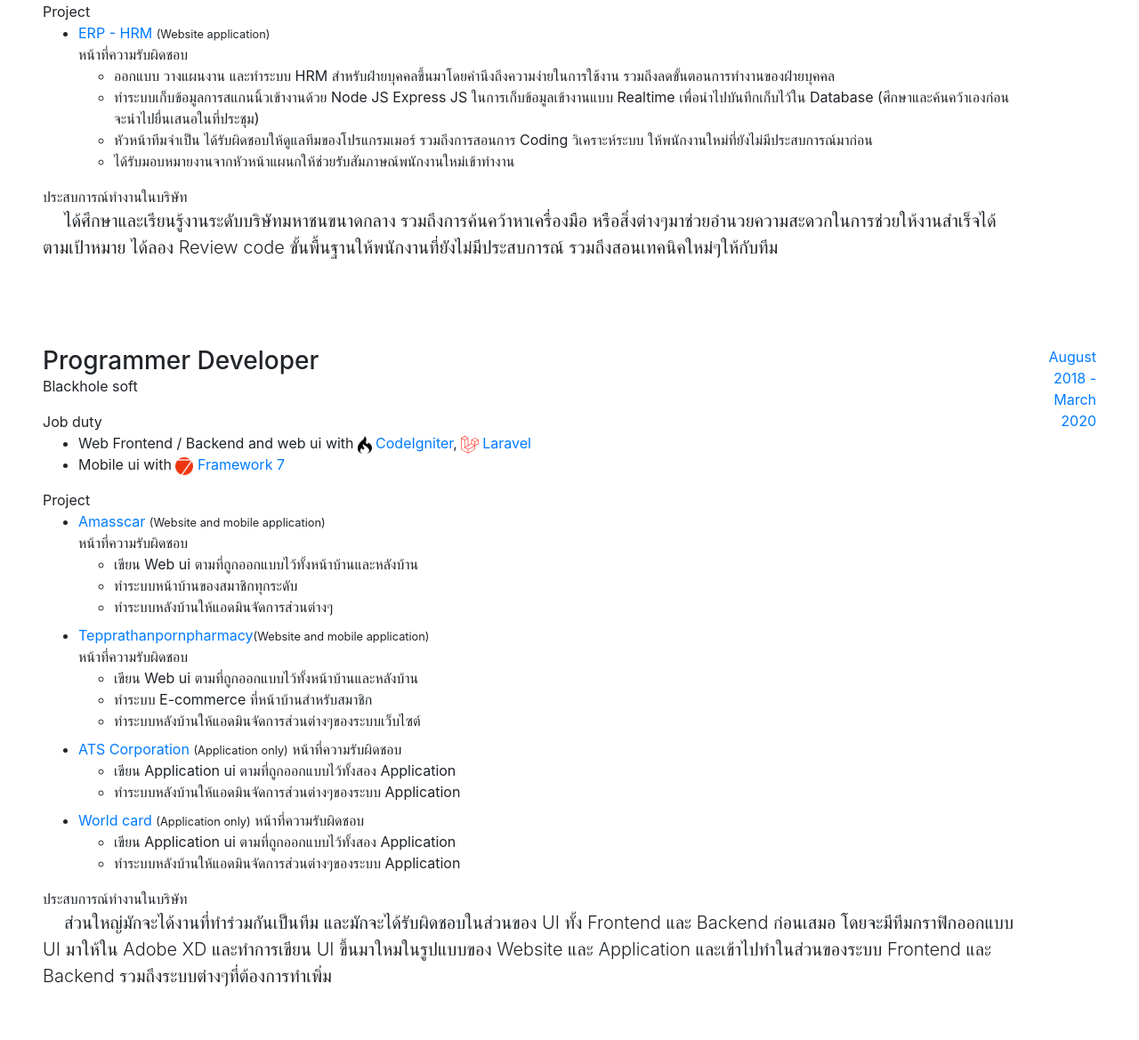
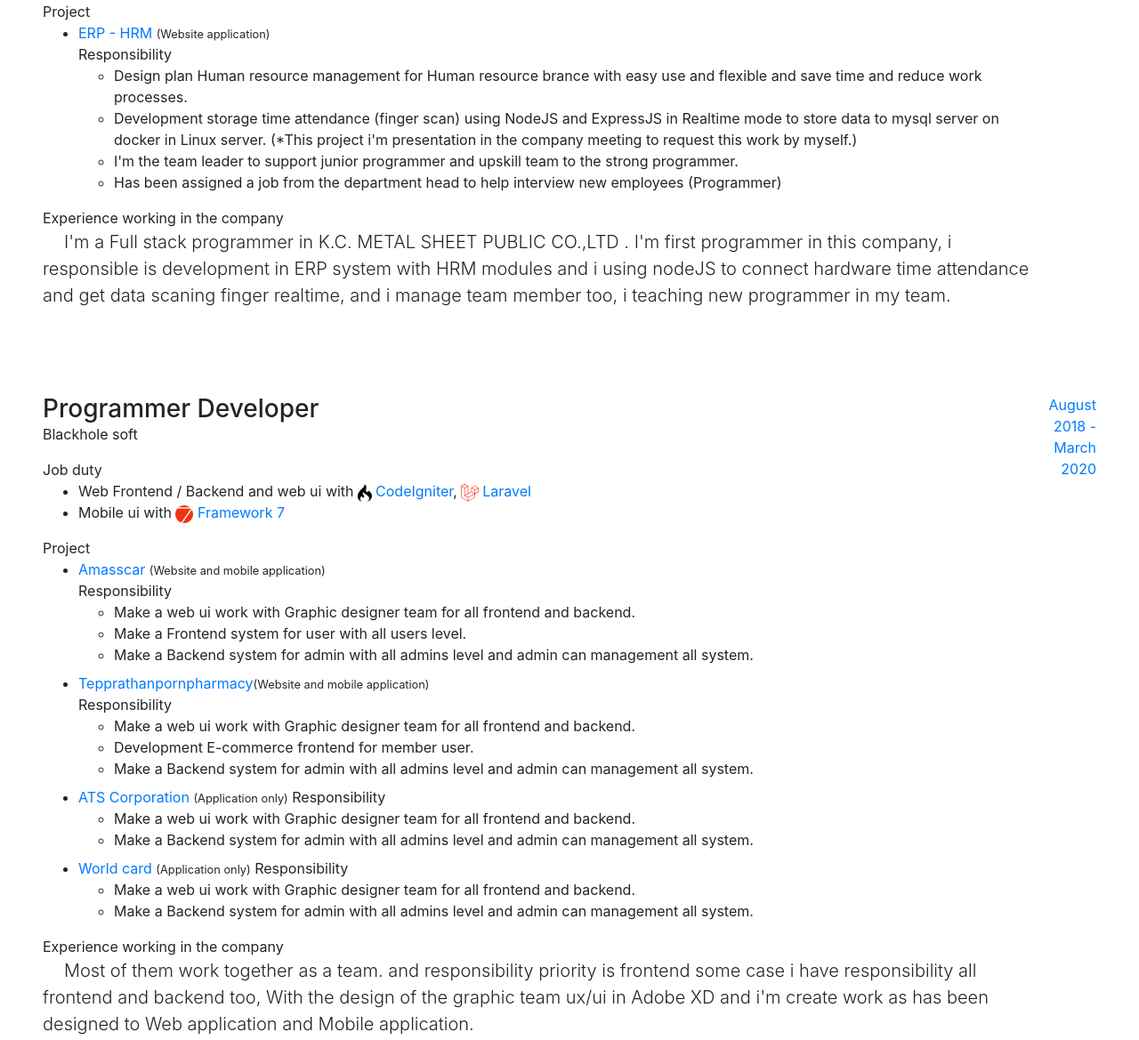
Before and after one commit to rxpoison/rxpoison.github.io, a website with bundled scripts: page index.html in a window 1280 px wide. Shown: the part 1144-2313 px from the top of the page at 89% size. Built offline with nearby package versions, Linux system fonts and the light colour scheme; a web font is replaced by a local one.

Commit message:
update change th to en

```diff
--- a/index.html
+++ b/index.html
@@ -76,7 +76,7 @@
         </div>
         <h5 class="lead">Hello!</h5>
         <p class="lead mb-5">
-          I'm graduate school of Accounting and business Management "Businness Computer" branch and then i have worked
+          I'm graduate school of Accounting and business Management <strong>"Businness Computer"</strong> branch and then i have worked
           for the Blackhole soft (Software house) in the position of a Programmer with Frontend/Backend developer and i
           can work well with the team.
           In current position I'm a Full stack programmer in K.C. METAL SHEET PUBLIC CO.,LTD company,
@@ -136,25 +136,25 @@
             <ul>
               <li class="mb-2">
                 <a href="javascript:void(0)">ERP - HRM</a> <small>(Website application)</small><br>
-                <span class="text-promt">หน้าที่ความรับผิดชอบ</span>
+                <span class="text-promt">Responsibility</span>
                 <ul>
-                  <li>ออกแบบ วางแผนงาน และทำระบบ HRM สำหรับฝ่ายบุคคลขึ้นมาโดยคำนึงถึงความง่ายในการใช้งาน
-                    รวมถึงลดขั้นตอนการทำงานของฝ่ายบุคคล</li>
-                  <li>ทำระบบเก็บข้อมูลการสแกนนิ้วเข้างานด้วย Node JS Express JS ในการเก็บข้อมูลเข้างานแบบ Realtime
-                    เพื่อนำไปบันทึกเก็บไว้ใน Database (ศึกษาและค้นคว้าเองก่อนจะนำไปยื่นเสนอในที่ประชุม)</li>
-                  <li>หัวหน้าทีมจำเป็น ได้รับผิดชอบให้ดูแลทีมของโปรแกรมเมอร์ รวมถึงการสอนการ Coding วิเคราะห์ระบบ
-                    ให้พนักงานใหม่ที่ยังไม่มีประสบการณ์มาก่อน</li>
-                  <li>ได้รับมอบหมายงานจากหัวหน้าแผนกให้ช่วยรับสัมภาษณ์พนักงานใหม่เข้าทำงาน</li>
+                  <li>Design plan Human resource management for Human resource brance with easy use and flexible and save time and reduce work processes.</li>
+                  <li>Development storage time attendance (finger scan) using NodeJS and ExpressJS in Realtime mode to store data to mysql server on docker in Linux server.
+                    (*This project i'm presentation in the company meeting to request this work by myself.)
+                  </li>
+                  <li>
+                    I'm the team leader to support junior programmer and upskill team to the strong programmer.
+                  </li>
+                  <li>Has been assigned a job from the department head to help interview new employees (Programmer)</li>
                 </ul>
               </li class="mb-2">
 
             </ul>
 
-            <span>ประสบการณ์ทำงานในบริษัท</span>
-            <p class="lead mb-5 text-prompt">
-              <span class="pl-4">ได้ศึกษาและเรียนรู้</span>งานระดับบริษัทมหาชนขนาดกลาง รวมถึงการค้นคว้าหาเครื่องมือ
-              หรือสิ่งต่างๆมาช่วยอำนวยความสะดวกในการช่วยให้งานสำเร็จได้ตามเป้าหมาย
-              ได้ลอง Review code ขั้นพื้นฐานให้พนักงานที่ยังไม่มีประสบการณ์ รวมถึงสอนเทคนิคใหม่ๆให้กับทีม
+            <span>Experience working in the company</span>
+            <p class="lead mb-5">
+              <span class="pl-4">I'm a Full stack programmer</span> in K.C. METAL SHEET PUBLIC CO.,LTD .
+              I'm first programmer in this company, i responsible is development in ERP system with HRM modules and i using nodeJS to connect hardware time attendance and get data scaning finger realtime, and i manage team member too, i teaching new programmer in my team.
             </p>
 
           </div>
@@ -186,47 +186,46 @@
             <ul>
               <li class="mb-2">
                 <a href="https://www.amasscar.com/">Amasscar</a> <small>(Website and mobile application)</small><br>
-                <span class="text-promt">หน้าที่ความรับผิดชอบ</span>
+                <span class="text-promt">Responsibility</span>
                 <ul>
-                  <li>เขียน Web ui ตามที่ถูกออกแบบไว้ทั้งหน้าบ้านและหลังบ้าน</li>
-                  <li>ทำระบบหน้าบ้านของสมาชิกทุกระดับ</li>
-                  <li>ทำระบบหลังบ้านให้แอดมินจัดการส่วนต่างๆ</li>
+                  <li>Make a web ui work with Graphic designer team for all frontend and backend.</li>
+                  <li>Make a Frontend system for user with all users level.</li>
+                  <li>Make a Backend system for admin with all admins level and admin can management all system.</li>
                 </ul>
               </li class="mb-2">
               <li class="mb-2">
                 <a href="https://tepprathanpornpharmacy.com/">Tepprathanpornpharmacy</a><small>(Website and mobile
                   application)</small><br>
-                <span class="text-promt">หน้าที่ความรับผิดชอบ</span>
+                <span class="text-promt">Responsibility</span>
                 <ul>
-                  <li>เขียน Web ui ตามที่ถูกออกแบบไว้ทั้งหน้าบ้านและหลังบ้าน</li>
-                  <li>ทำระบบ E-commerce ที่หน้าบ้านสำหรับสมาชิก</li>
-                  <li>ทำระบบหลังบ้านให้แอดมินจัดการส่วนต่างๆของระบบเว็บไซต์</li>
+                  <li>Make a web ui work with Graphic designer team for all frontend and backend.</li>
+                  <li>Development E-commerce frontend for member user.</li>
+                  <li>Make a Backend system for admin with all admins level and admin can management all system.</li>
                 </ul>
               </li>
               <li class="mb-2">
                 <a href="https://acdiscount50.com/">ATS Corporation</a> <small>(Application only)</small>
-                <span class="text-promt">หน้าที่ความรับผิดชอบ</span>
+                <span class="text-promt">Responsibility</span>
                 <ul>
-                  <li>เขียน Application ui ตามที่ถูกออกแบบไว้ทั้งสอง Application</li>
-                  <li>ทำระบบหลังบ้านให้แอดมินจัดการส่วนต่างๆของระบบ Application</li>
+                  <li>Make a web ui work with Graphic designer team for all frontend and backend.</li>
+                  <li>Make a Backend system for admin with all admins level and admin can management all system.</li>
                 </ul>
               </li>
               <li class="mb-2">
                 <a href="https://service.world-card.org/">World card</a> <small>(Application only)</small>
-                <span class="text-promt">หน้าที่ความรับผิดชอบ</span>
+                <span class="text-promt">Responsibility</span>
                 <ul>
-                  <li>เขียน Application ui ตามที่ถูกออกแบบไว้ทั้งสอง Application</li>
-                  <li>ทำระบบหลังบ้านให้แอดมินจัดการส่วนต่างๆของระบบ Application</li>
+                  <li>Make a web ui work with Graphic designer team for all frontend and backend.</li>
+                  <li>Make a Backend system for admin with all admins level and admin can management all system.</li>
                 </ul>
               </li>
             </ul>
 
-            <span>ประสบการณ์ทำงานในบริษัท</span>
-            <p class="lead mb-5 text-prompt">
-              <span class="pl-4">ส่วนใหญ่</span>มักจะได้งานที่ทำร่วมกันเป็นทีม และมักจะได้รับผิดชอบในส่วนของ UI ทั้ง
-              Frontend และ Backend ก่อนเสมอ โดยจะมีทีมกราฟิกออกแบบ UI มาให้ใน Adobe XD และทำการเขียน UI
-              ขึ้นมาใหมในรูปแบบของ Website และ Application และเข้าไปทำในส่วนของระบบ Frontend และ Backend
-              รวมถึงระบบต่างๆที่ต้องการทำเพิ่ม
+            <span>Experience working in the company</span>
+            <p class="lead mb-5">
+              <span class="pl-4">Most</span> of them work together as a team. and responsibility priority is frontend some case i have responsibility
+              all frontend and backend too, With the design of the graphic team ux/ui in Adobe XD and i'm create work as has been designed to
+              Web application and Mobile application.
             </p>
 
           </div>
@@ -307,13 +306,13 @@
             Google cloud platform, Digital ocean, Amazon web service
           </li>
           <li class="question-icon">
-            Firebase,MongGO DB <small class="text-danger">*กำลังศึกษา</small>
+            Firebase,MongGO DB <small class="text-danger">*Learning</small>
           </li>
           <li class="question-icon">
-            Ionic, React js, React native <small class="text-danger">*กำลังศึกษา</small>
+            Ionic, React js, React native <small class="text-danger">*Learning</small>
           </li>
           <li class="question-icon">
-            Flutter <small class="text-danger">*กำลังศึกษา</small>
+            Flutter <small class="text-danger">*Learning</small>
           </li>
         </ul>
 
@@ -393,13 +392,13 @@
       (hello = () => {
         let last_view = localStorage.getItem("view");
         if (last_view === 'hello') {
-          let hello_text = ['Hi! see you again!',
+          let hello_text = ['Hi see you again!',
             'Thankyou for you read my resume',
             'If you want me HIRE ME pleas!!'
           ];
           let hello = hello_text[Math.floor(Math.random() * hello_text.length)];
 
-          $('#hello').prepend(`<span class="text-info text-prompt">${hello}</span><br>`);
+          $('#hello').prepend(`<span class="text-info">${hello}</span><br>`);
         } else {
           localStorage.setItem("view", "hello");
         }
```
